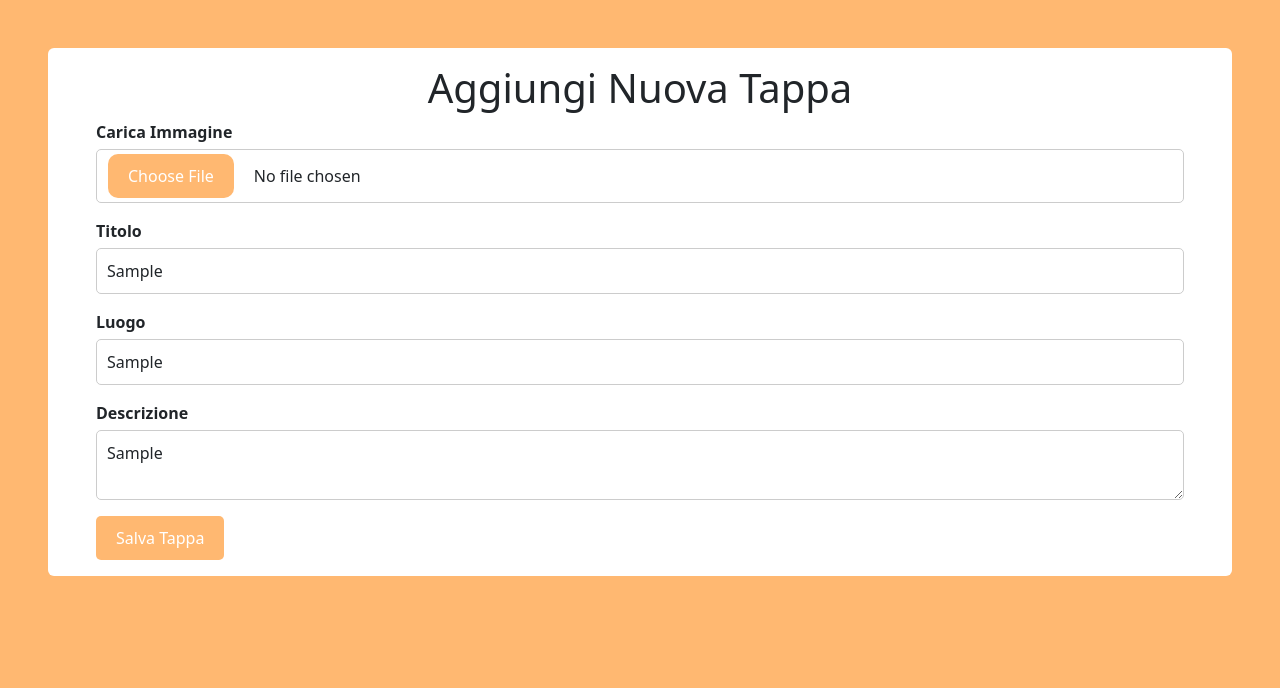
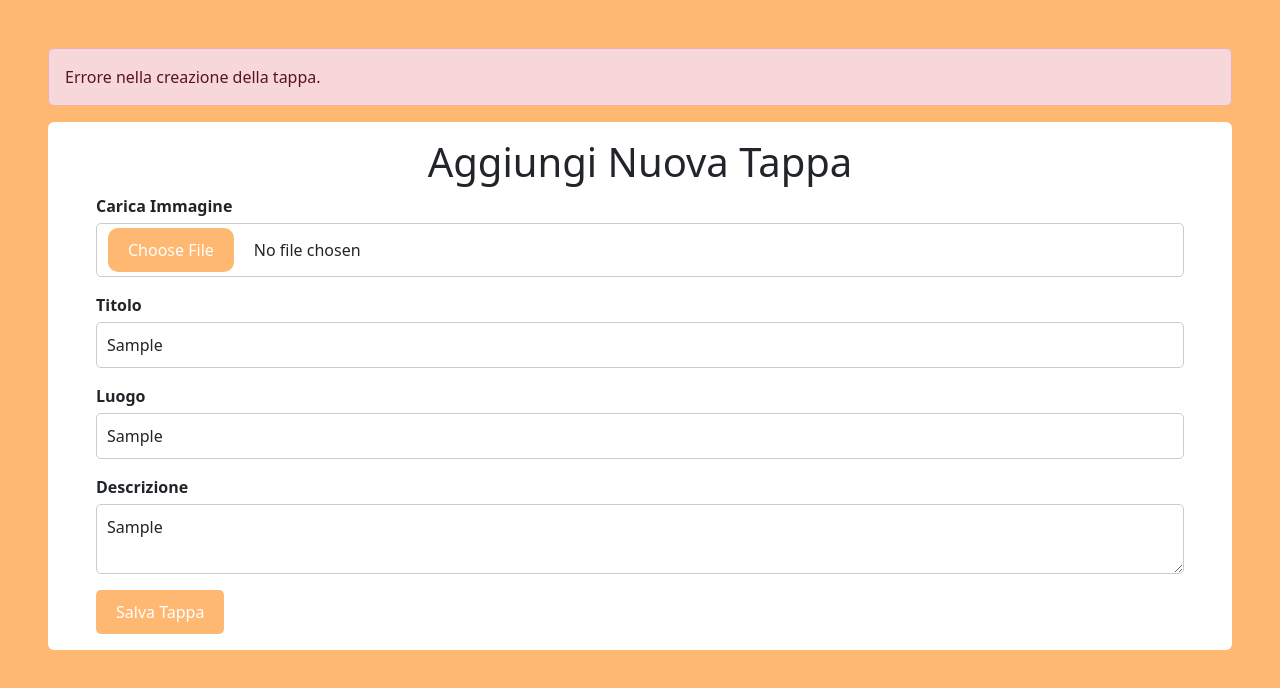
Before and after one commit to AleDiBernardo/travel-app-front, a Vue app: page /create/1 in a window 1280 px wide. Both pictures are taken after typing "Sample", "Sample", "Sample" into the empty fields and a click on the button "Salva Tappa". Shown: the top 688 px of the page. Built offline with nearby package versions, Linux system fonts and the light colour scheme; no server answers.

Commit message:
add: redirect from create to main and errore message

```diff
--- a/src/components/AppCreate.vue
+++ b/src/components/AppCreate.vue
@@ -1,5 +1,10 @@
 <template>
   <div class="ms_bg p-5">
+
+    <div v-if="errorMessage" class="alert alert-danger">
+      {{ errorMessage }}
+    </div>
+
     <form @submit.prevent action="" class="bg-white py-3 px-5 rounded">
       <h1 class="text-center">Aggiungi Nuova Tappa</h1>
 
@@ -73,6 +78,7 @@ export default {
       },
       selectedFile: null,
       viaggioId: null,
+      errorMessage: null,
     };
   },
   created() {
@@ -108,14 +114,17 @@ export default {
         })
         .then((response) => {
           console.log("Tappa salvata con successo:", response);
+          this.store.stages.push(response.data);
+          this.$router.push('/');
         })
         .catch((error) => {
-          if (error.response && error.response.status === 422) {
-            console.error("Errore di validazione:", error.response.data.errors);
-            // Mostra gli errori di validazione nel frontend
-          } else {
-            console.error("Errore nella richiesta:", error.message);
-          }
+          this.errorMessage = "Errore nella creazione della tappa.";
+          // if (error.response && error.response.status === 422) {
+          //   console.error("Errore di validazione:", error.response.data.errors);
+          //   // Mostra gli errori di validazione nel frontend
+          // } else {
+          //   console.error("Errore nella richiesta:", error.message);
+          // }
         });
       // console.log('Tappa salvata con successo:', response);
       // } catch (error) {
```
